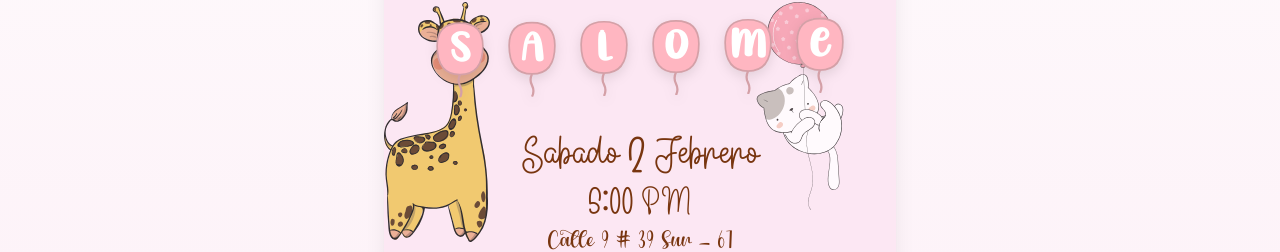
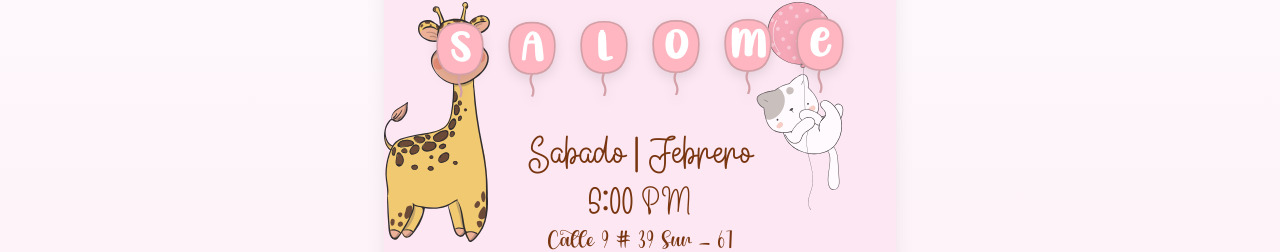
Before and after one commit to edison-enriquez/baby-shower-invitation, a Next.js app: page / in a window 1280 px wide. Shown: the part 478-730 px from the top of the page. Built offline with nearby package versions, Linux system fonts and the light colour scheme.

Commit message:
Update page.js

```diff
--- a/src/app/page.js
+++ b/src/app/page.js
@@ -120,7 +120,7 @@ const MainInvitation = () => (
       <div className="mt-[1vh] space-y-[0.5vh] text-amber-900">
         <div>
           <span className="text-[3vh] sm:text-[4vh] font-girl1">Sábado</span>
-          <span className="mx-[1vh] text-[3vh] sm:text-[4vh] font-girl1">2</span>
+          <span className="mx-[1vh] text-[3vh] sm:text-[4vh] font-girl1">1</span>
           <span className="text-[3vh] sm:text-[4vh] font-girl1">Febrero</span>
         </div>
         {/*<div className="text-[2.5vh] sm:text-[3vh] font-girl1">2025</div*/}
```
